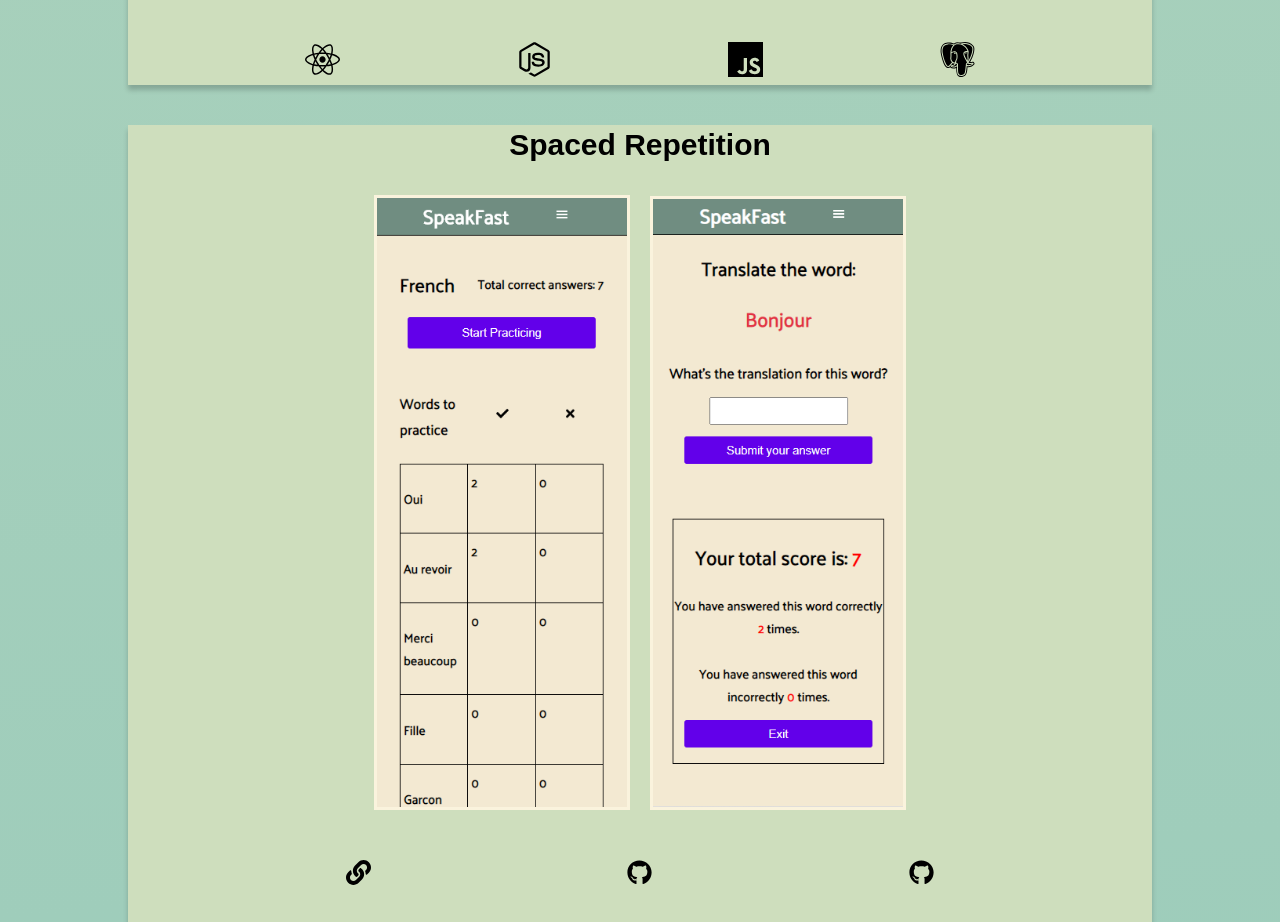
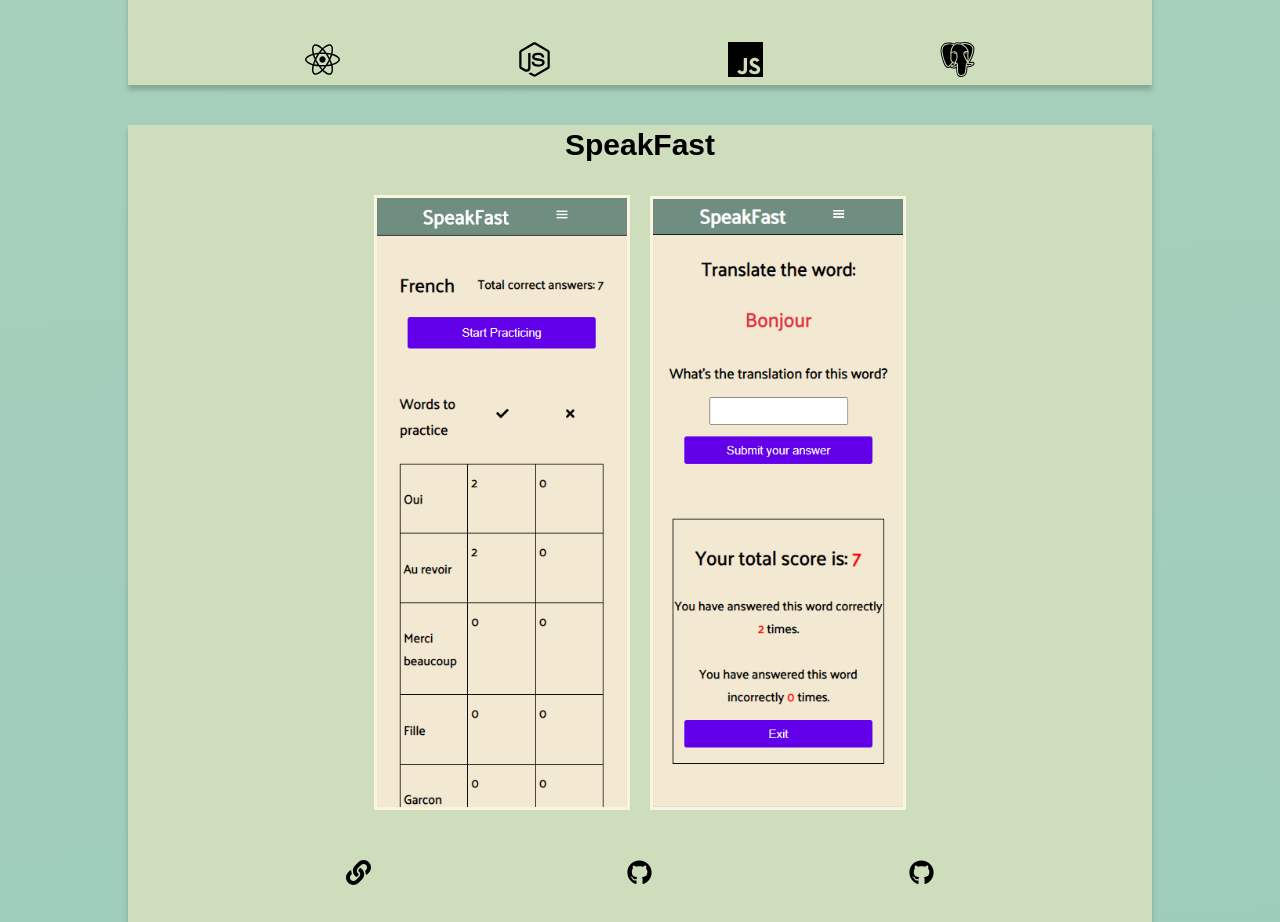
Before and after one commit to orkunozekin/Portfolio-Orkun-Ozekin, a React (Create React App) app: page / in a window 1280 px wide. Shown: the part 4700-5622 px from the top of the page. Built offline with nearby package versions, Linux system fonts and the light colour scheme; a web font is replaced by a local one.

Commit message:
changed title of speakfast

```diff
--- a/src/store.js
+++ b/src/store.js
@@ -128,7 +128,7 @@ const store = [
     },
 
     {
-        name: 'Spaced Repetition',
+        name: 'SpeakFast',
         desc: <div><p>Do you want to learn a language by putting in just 15 to 30 minutes of practice a day? Then SpeakFast is just for you. SpeakFast uses the <b>Spaced Repetition algorithm</b> to help people memorize a foreign language. The app displays words in French and asks users to recall the corresponding word in English.</p><p>The words that users can recall more easily will be asked less frequently than those that users have more difficulties recalling, therefore enabling users to memorize each word regardless of difficulty.</p><p>This project was created by a team of three including myself, where I was responsible for writing the functionality of the app on the front end as well as design it.</p></div>,
         images: [
             {
```
